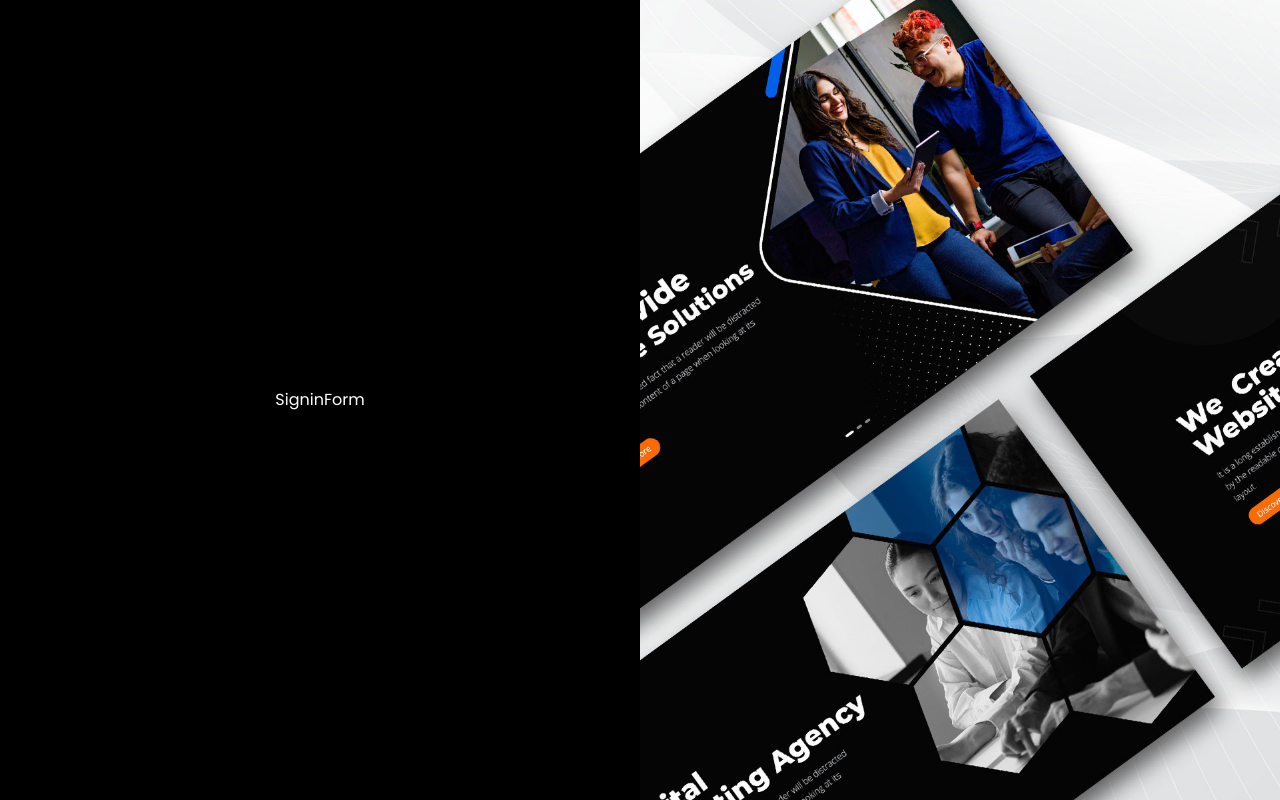
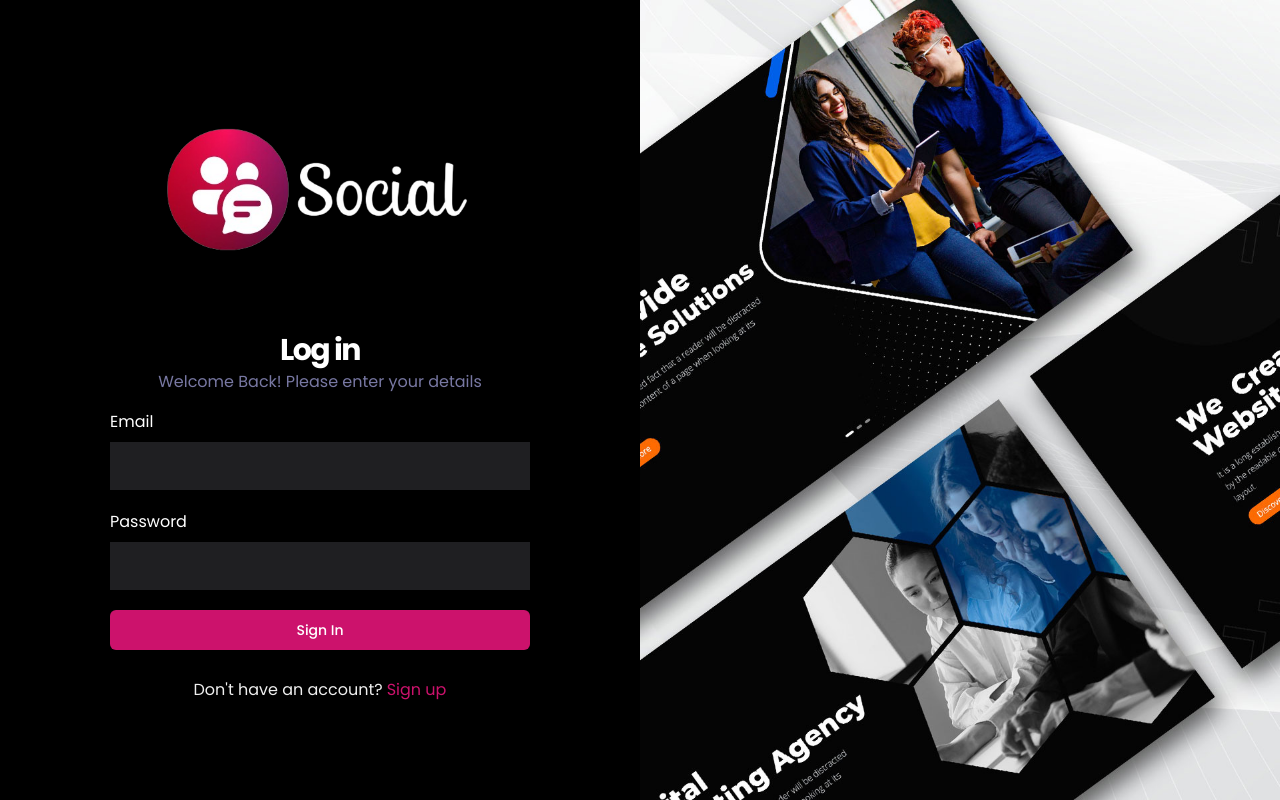
Before and after one commit to Nacar11/social-web, a React (Vite) app: page /sign-in in a window 1280 px wide. Built offline with nearby package versions, Linux system fonts and the light colour scheme; no server answers.

Commit message:
feat: appwrite authentication complete

```diff
--- a/package.json
+++ b/package.json
@@ -15,7 +15,7 @@
     "@radix-ui/react-slot": "^1.0.2",
     "@radix-ui/react-toast": "^1.1.5",
     "@tanstack/react-query": "^5.29.0",
-    "appwrite": "^14.0.0",
+    "appwrite": "^13.0.0",
     "class-variance-authority": "^0.7.0",
     "clsx": "^2.1.0",
     "lucide-react": "^0.365.0",
--- a/src/_auth/forms/SigninForm.tsx
+++ b/src/_auth/forms/SigninForm.tsx
@@ -1,8 +1,117 @@
-import React from 'react'
+import LoadingButton from "@/components/shared/LoadingButton";
+import { Button } from "@/components/ui/button";
+import {
+  Form,
+  FormControl,
+  FormField,
+  FormItem,
+  FormLabel,
+  FormMessage,
+} from "@/components/ui/form";
+import { Input } from "@/components/ui/input";
+import { useToast } from "@/components/ui/use-toast";
+import { useUserContext } from "@/context/AuthContext";
+import { useSignInAccount } from "@/lib/react-query/queriesAndMutations";
+import { SigninValidation } from "@/lib/validation";
+import { zodResolver } from "@hookform/resolvers/zod";
+import { useForm } from "react-hook-form";
+import { Link, useNavigate } from 'react-router-dom';
+import { z } from "zod";
+
 
 function SigninForm() {
+  const { toast } = useToast()
+
+  const { checkAuthUser, isLoading: isUserLoading} = useUserContext();
+  const { mutateAsync: signInAccount, isPending} = useSignInAccount();
+  const navigate = useNavigate();
+  const form = useForm<z.infer<typeof SigninValidation>>({
+    resolver: zodResolver(SigninValidation),
+    defaultValues: {
+      email: "",
+      password: "",
+    },
+  })
+
+  async function onSubmit(values: z.infer<typeof SigninValidation>) {
+    const session = await signInAccount({
+      email: values.email,
+      password: values.password
+    })
+
+    if(!session){
+      toast({
+          title: "Sign In Failed, Please Try Again.",
+        })
+    }
+    const isLoggedIn = await checkAuthUser();
+
+    if(isLoggedIn){
+      form.reset();
+      navigate('/');
+    }
+    else{
+      return toast({
+        title: "Sign Up Failed, Please Try Again.",
+      })
+    }
+
+
+
+
+  }
   return (
-    <div>SigninForm</div>
+   <Form {...form}>
+    <div className="sm:w-420 flex-center flex-col">
+      <div className="flex items-center justify-center gap-2">
+      <img className="w-80 h-50" src="/assets/images/logo_complete.png"/>
+    </div>
+
+    <h2 className="h3-bold md:h2-bold sm:pt-12">Log in</h2>
+    <p className="text-light-3 small-medium md:base-regular">Welcome Back! Please enter your details</p>
+
+
+      <form onSubmit={form.handleSubmit(onSubmit)} className="flex flex-col gap-5 w-full mt-4">
+        <FormField
+          control={form.control}
+          name="email"
+          render={({ field }) => (
+            <FormItem className="flex flex-col">
+              <FormLabel>Email</FormLabel>
+              <FormControl>
+                <Input type="text" className="shad-input px-3" {...field} />
+              </FormControl>
+              <FormMessage />
+            </FormItem>
+
+          )}
+        />
+        <FormField
+          control={form.control}
+          name="password"
+          render={({ field }) => (
+            <FormItem className="flex flex-col">
+              <FormLabel>Password</FormLabel>
+              <FormControl>
+                <Input type="password" className="shad-input px-3" {...field} />
+              </FormControl>
+              <FormMessage />
+            </FormItem>
+
+          )}
+        />
+
+
+  {isUserLoading ? <LoadingButton></LoadingButton> : (
+   <Button type="submit" className="shad-button_primary">Sign In</Button>
+)}
+
+<p className="text-small-regular text-light-2 text-center mt-2">Don't have an account?
+<Link to="/sign-up" className="text-primary-500 text-small-semibold ml-1">Sign up</Link>
+</p>
+      </form>
+      </div>
+    </Form>
   )
 }
 
--- a/src/context/AuthContext.tsx
+++ b/src/context/AuthContext.tsx
@@ -67,11 +67,12 @@
   };
 
   useEffect(() => {
-    // cookieFallback === null ||
-      // cookieFallback === undefined
+
     const cookieFallback = localStorage.getItem("cookieFallback");
     if (
-      cookieFallback === "[]"
+      cookieFallback === "[]" ||
+      cookieFallback === null ||
+      cookieFallback === undefined
 
     ) {
       navigate("/sign-in");
--- a/src/lib/appwrite/api.ts
+++ b/src/lib/appwrite/api.ts
@@ -55,7 +55,7 @@
 
 export async function signInAccount(user: {email: string; password: string}){
     try{
-        const session  = await account.createEmailPasswordSession(user.email, user.password)
+        const session  = await account.createEmailSession(user.email, user.password)
         return session;
     }
     catch(e){
@@ -68,11 +68,12 @@
         const currentAccount = await account.get();
 
         if(!currentAccount) console.log('asdasd');
+
         const currentUser = await databases.listDocuments(
             appwriteConfig.databaseId,
             appwriteConfig.userCollectionId,
-            [Query.equal('accountId', currentAccount.$id)]
-        )
+            [Query.equal('accountId', [currentAccount.$id])]
+        );
         if(!currentUser) throw Error;
 
         return currentUser.documents[0];
--- a/src/lib/validation/index.ts
+++ b/src/lib/validation/index.ts
@@ -7,3 +7,8 @@
   email: z.string().email(),
   password: z.string().min(8, {message: "Password must be at least 8 characters"}),
 })
+
+export const SigninValidation = z.object({
+  email: z.string().email(),
+  password: z.string().min(8, {message: "Password must be at least 8 characters"}),
+})
```
Also changed, not shown: 1 other file (tests, documents, lock files or other folders).
